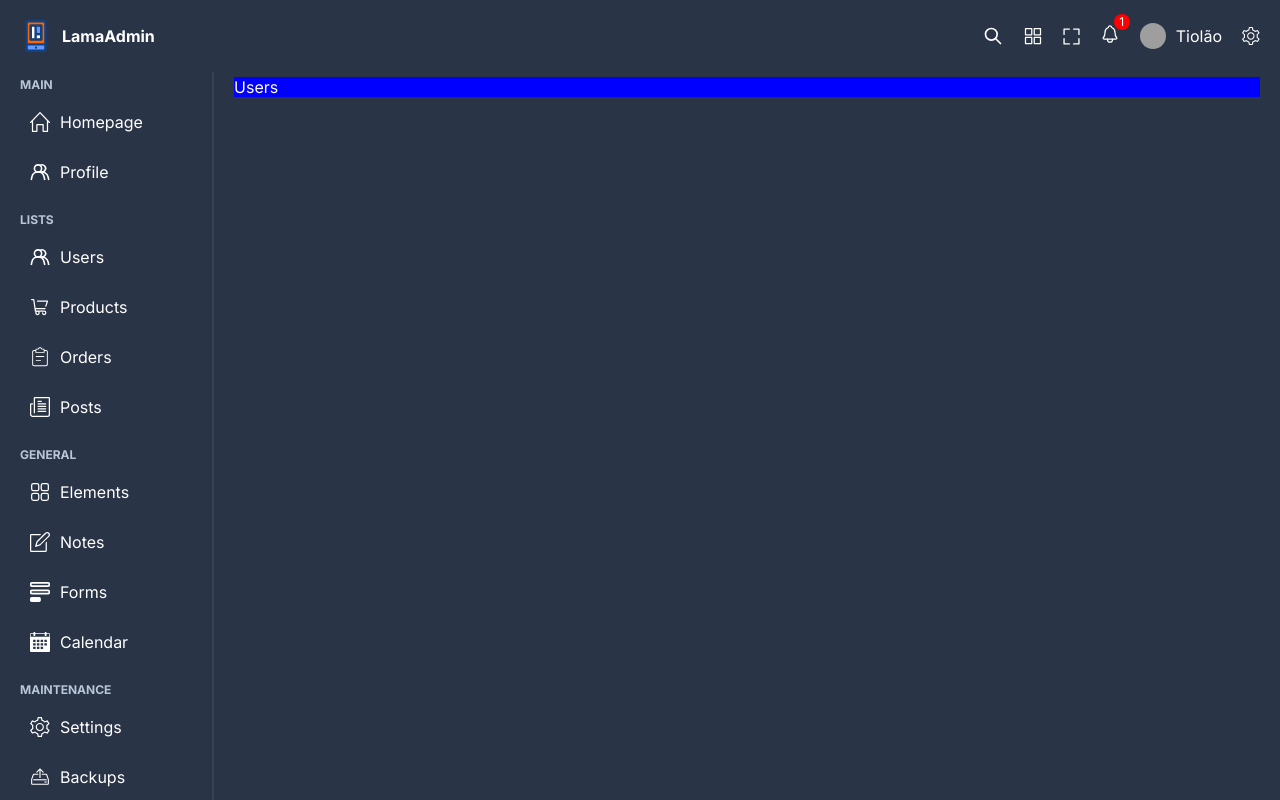
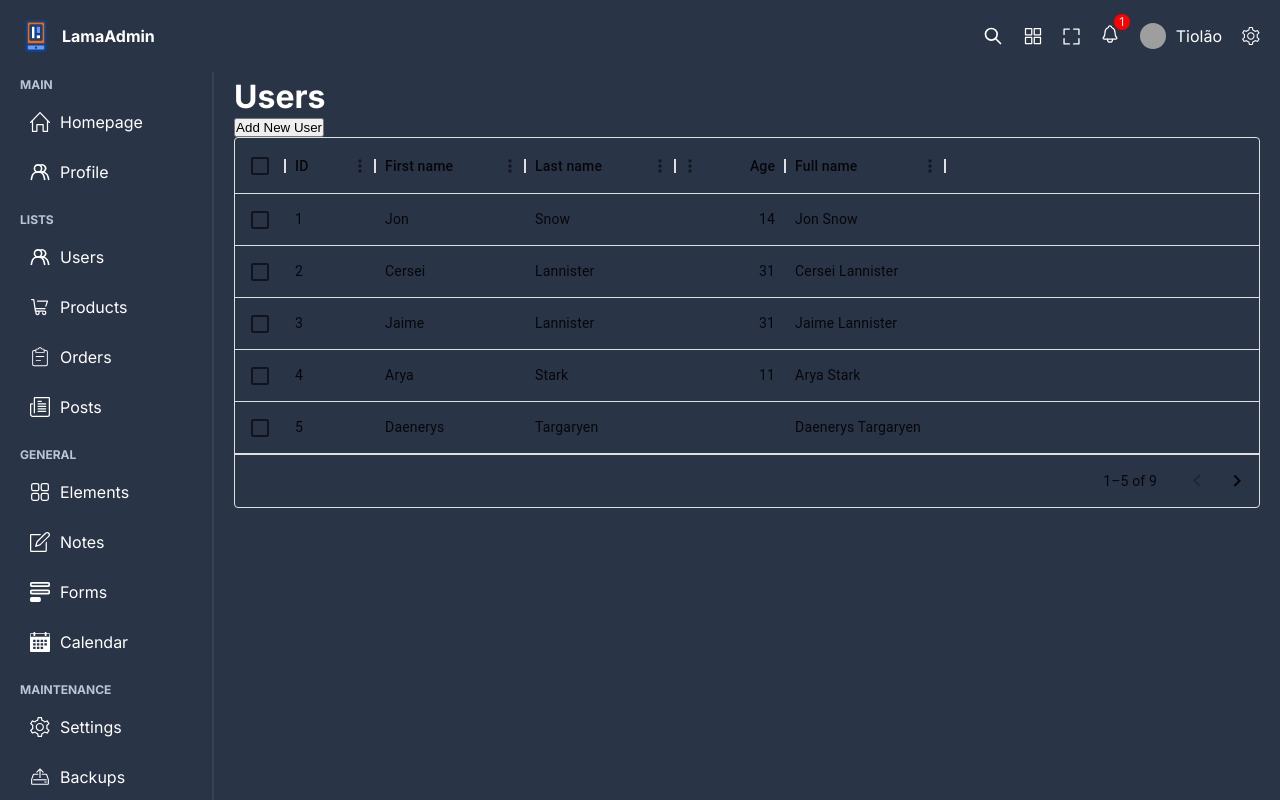
Before and after one commit to eloygomes/React-Admin-Dashboard, a React (Vite) app: page /users in a window 1280 px wide. Shown: the top 800 px of the page. Built offline with nearby package versions, Linux system fonts and the light colour scheme; grey boxes are pictures that could not be loaded.

Commit message:
0.6.0.0
- MIUI Grid deployment

```diff
--- /dev/null
+++ b/src/components/dataTable/DataTable.tsx
@@ -0,0 +1,69 @@
+import { DataGrid, GridColDef, GridValueGetterParams } from "@mui/x-data-grid";
+import "./datatable.scss";
+
+function DataTable() {
+  const columns: GridColDef[] = [
+    { field: "id", headerName: "ID", width: 90 },
+    {
+      field: "firstName",
+      headerName: "First name",
+      width: 150,
+      editable: true,
+    },
+    {
+      field: "lastName",
+      headerName: "Last name",
+      width: 150,
+      editable: true,
+    },
+    {
+      field: "age",
+      headerName: "Age",
+      type: "number",
+      width: 110,
+      editable: true,
+    },
+    {
+      field: "fullName",
+      headerName: "Full name",
+      description: "This column has a value getter and is not sortable.",
+      sortable: false,
+      width: 160,
+      valueGetter: (params: GridValueGetterParams) =>
+        `${params.row.firstName || ""} ${params.row.lastName || ""}`,
+    },
+  ];
+
+  const rows = [
+    { id: 1, lastName: "Snow", firstName: "Jon", age: 14 },
+    { id: 2, lastName: "Lannister", firstName: "Cersei", age: 31 },
+    { id: 3, lastName: "Lannister", firstName: "Jaime", age: 31 },
+    { id: 4, lastName: "Stark", firstName: "Arya", age: 11 },
+    { id: 5, lastName: "Targaryen", firstName: "Daenerys", age: null },
+    { id: 6, lastName: "Melisandre", firstName: null, age: 150 },
+    { id: 7, lastName: "Clifford", firstName: "Ferrara", age: 44 },
+    { id: 8, lastName: "Frances", firstName: "Rossini", age: 36 },
+    { id: 9, lastName: "Roxie", firstName: "Harvey", age: 65 },
+  ];
+
+  return (
+    <div className="datatable">
+      <DataGrid
+        rows={rows}
+        columns={columns}
+        initialState={{
+          pagination: {
+            paginationModel: {
+              pageSize: 5,
+            },
+          },
+        }}
+        pageSizeOptions={[5]}
+        checkboxSelection
+        disableRowSelectionOnClick
+      />
+    </div>
+  );
+}
+
+export default DataTable;
--- /dev/null
+++ b/src/components/dataTable/datatable.scss
@@ -0,0 +1,2 @@
+.datatable {
+}
--- a/src/pages/users/Users.tsx
+++ b/src/pages/users/Users.tsx
@@ -1,5 +1,14 @@
+import DataTable from "../../components/dataTable/dataTable";
 import "./users.scss";
 
 export const Users = () => {
-  return <div className="users">Users</div>;
+  return (
+    <div className="users">
+      <div className="info">
+        <h1>Users</h1>
+        <button>Add New User</button>
+      </div>
+      <DataTable />
+    </div>
+  );
 };
--- a/src/pages/users/users.scss
+++ b/src/pages/users/users.scss
@@ -1,3 +1,2 @@
 .users {
-  background-color: blue;
 }
```
Also changed, not shown: package.json (+7 -1 lines), 1 other file (tests, documents, lock files or other folders).
